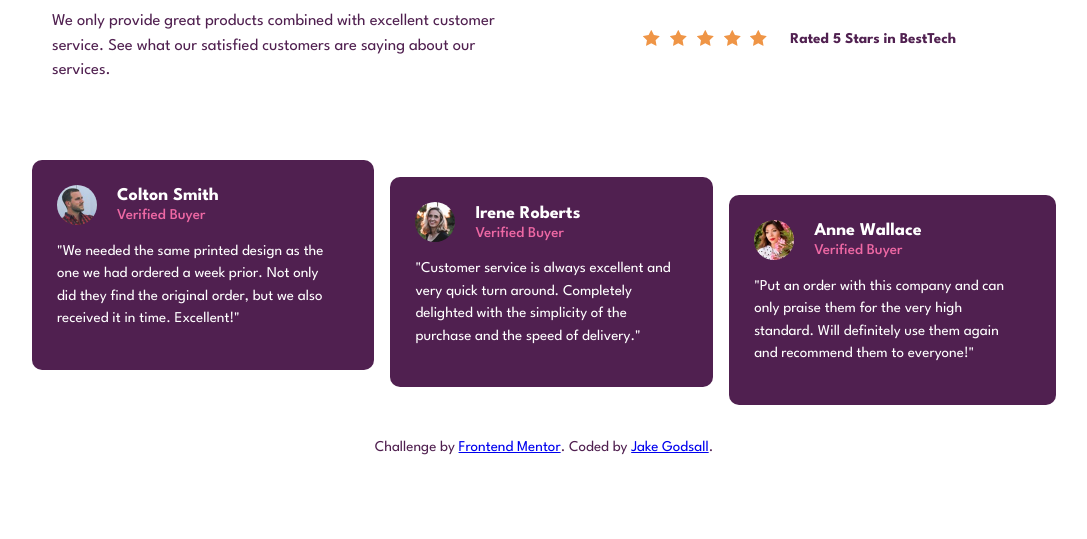
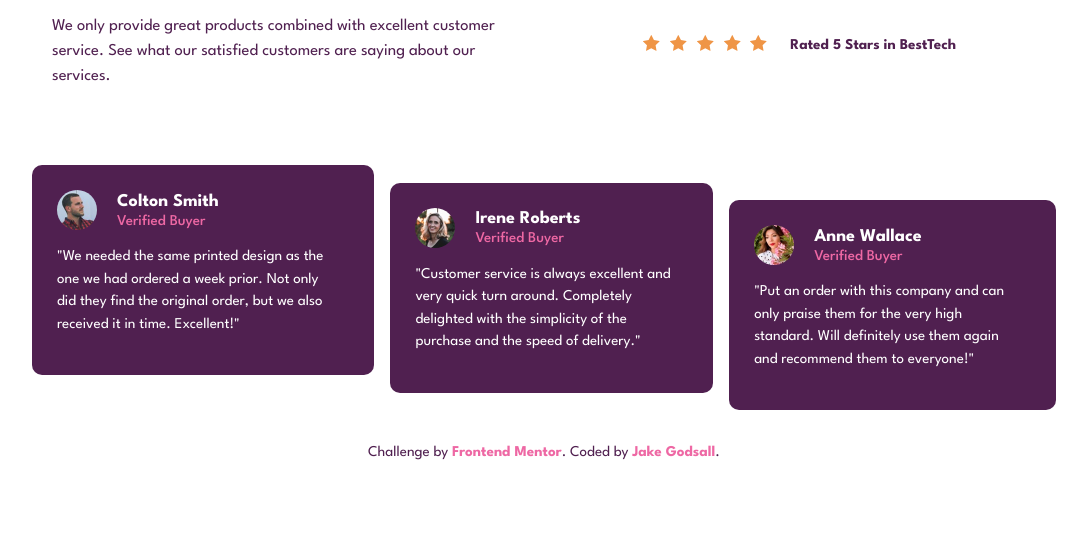
Before and after one commit to jakegodsall/fm-social-proof-section, a website: page src/index.html in a window 1280 px wide. Shown: the part 280-819 px from the top of the page, without its empty margins (96-1183 px from the left). Drawn offline with Linux system fonts and the light colour scheme.

Commit message:
added vertical margin and attribution styling

```diff
--- a/src/sass/stylesheet.scss
+++ b/src/sass/stylesheet.scss
@@ -15,7 +15,7 @@ body {
         display: flex;
         flex-direction: column;
         align-items: center;
-        height: 100vh;
+        padding: 5rem 0;
     }
 
     header {
@@ -94,6 +94,14 @@ body {
                 line-height: 1.5;
                 margin-right: 15px;
             }
+        }
+    }
+
+    .attribution {
+        a {
+            text-decoration: none;
+            font-weight: 600;
+            color: hsl(333, 80%, 67%);
         }
     }
 
```
Also changed, not shown: src/stylesheet.css.
